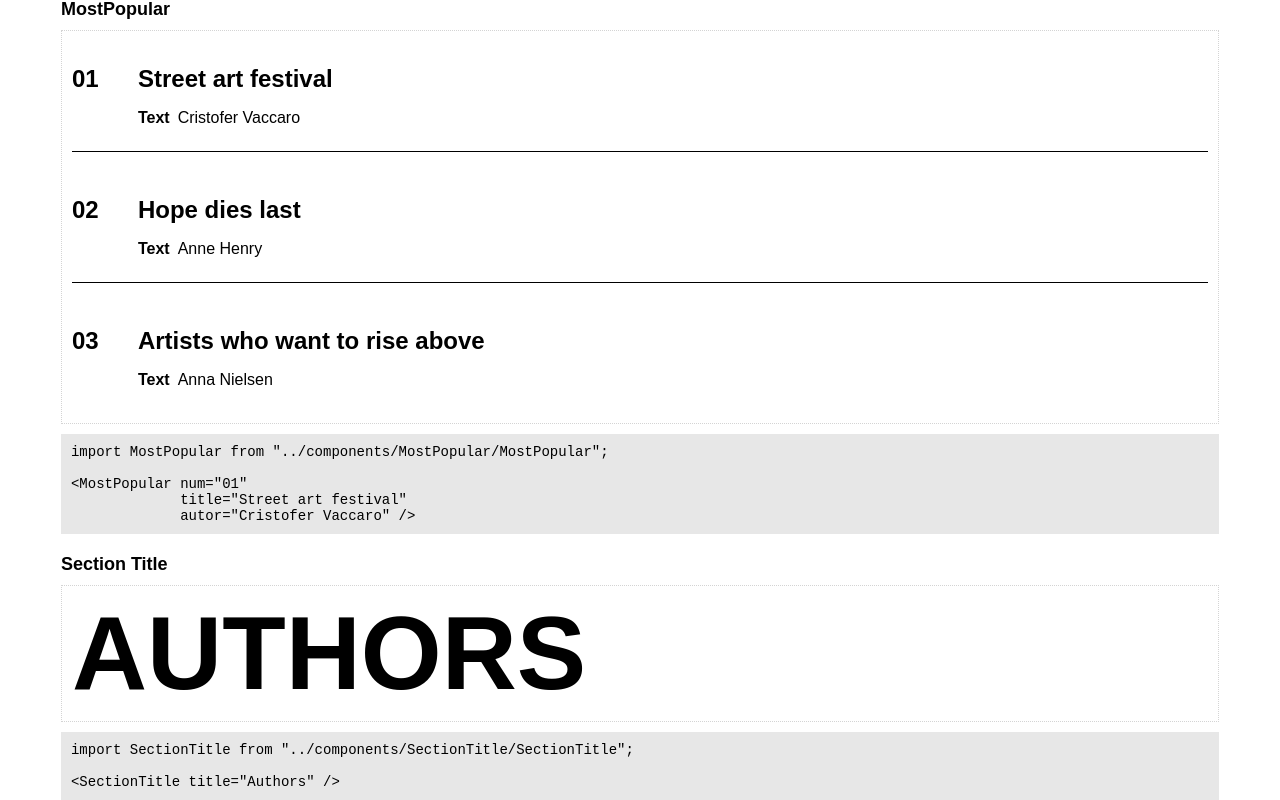
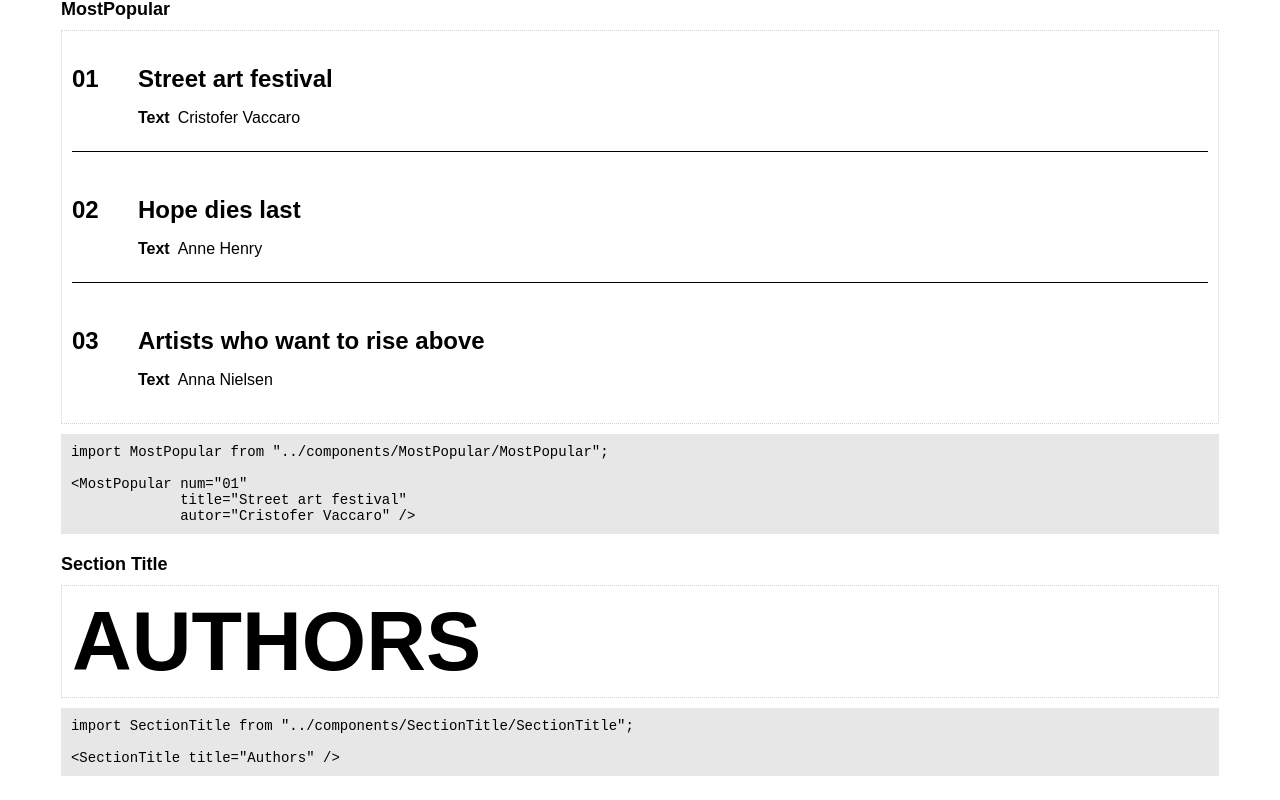
Before and after one commit to nobleworkshop/artlife-magazine, a React (Vite) app: page /uikit in a window 1280 px wide. Shown: the part 2349-3149 px from the top of the page. After the commit the page ends 3125 px from the top, so only its background shows below. Built offline with nearby package versions, Linux system fonts and the light colour scheme; a web font is replaced by a local one.

Commit message:
Добавил кламп на секшион тайтл

```diff
--- a/src/components/SectionTitle/sectionTitle.module.css
+++ b/src/components/SectionTitle/sectionTitle.module.css
@@ -1,7 +1,7 @@
 .section-title{
 	font-family: var(--font-family);
 	font-weight: 600;
-	font-size: 104px;
+	font-size: clamp(2rem, 0.941rem + 5.29vw, 6.5rem);
 	line-height: 110%;
 	text-transform: uppercase;
 
```
